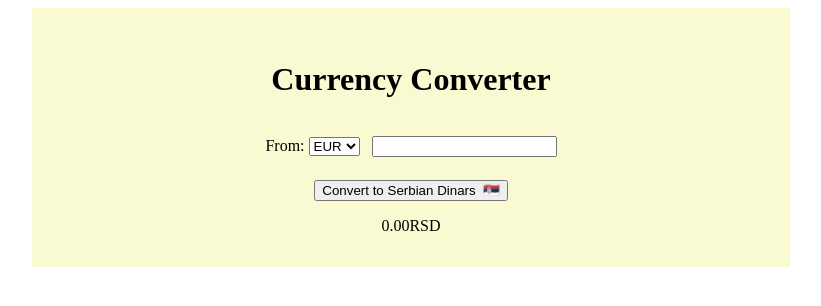
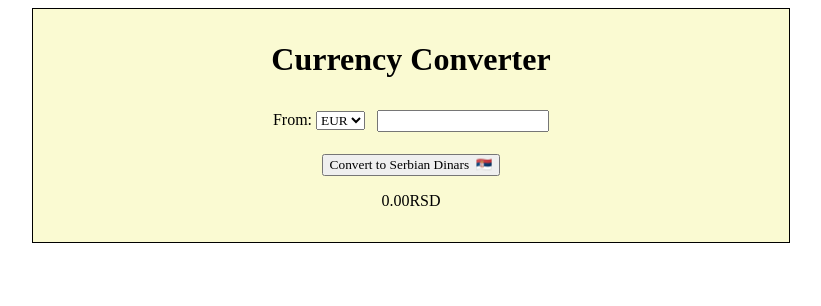
Before and after one commit to tanjamilisavljevic/the-dream, a PHP site: page / in a window 1280 px wide. Shown: the top 306 px of the page, without its empty margins (229-1050 px from the left). Run offline with PHP 8.4, Linux system fonts and the light colour scheme; data that the repository does not hold is empty.

Commit message:
Change the font

```diff
--- a/index.php
+++ b/index.php
@@ -22,7 +22,9 @@ if (isset($_GET['submit'])) {
     <meta name="viewport" content="width=device-width, initial-scale=1.0"/>
     <title>Currency converter</title>
     <link rel="stylesheet" href="style.css">
-
+    <link rel="preconnect" href="https://fonts.googleapis.com">
+    <link rel="preconnect" href="https://fonts.gstatic.com" crossorigin>
+    <link href="https://fonts.googleapis.com/css2?family=PT+Serif:wght@500&display=swap" rel="stylesheet">
 </head>
 <body>
 <div class="bigWrapper">
--- a/style.css
+++ b/style.css
@@ -1,8 +1,12 @@
+*{
+    font-family: 'PT Serif', serif;
+}
 .bigWrapper{
     display: flex;
     flex-flow: column;
     align-items: center;
     background-color: lightgoldenrodyellow;
+    border: solid 1px black;
     margin-left: 20%;
     margin-right: 20%;
     padding: 2rem;
@@ -23,12 +27,14 @@
 }
 .sourceWrapper{
     margin: 1rem;
+    margin-top: 2rem;
 }
 select{
     margin-bottom: 0.5rem;
 }
 .title{
     font-size: 2rem;
+    margin: 0;
 }
 .inputField{
     margin-left: 0.5rem;
```
